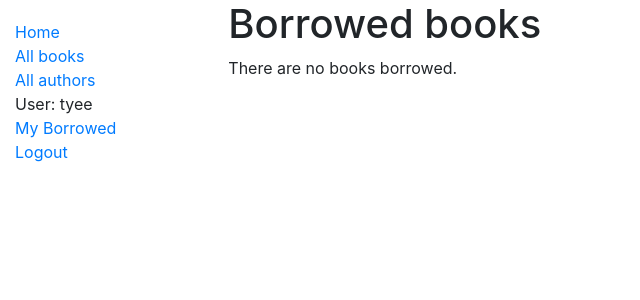
After one commit to thomas-yee/locallibrary, a Django app: page /catalog/mybooks/ in a window 1280 px wide. The commit adds this page. Shown: the top 300 px of the page, without its empty margins (0-640 px from the left). Run offline with Django 3.2, Linux system fonts and the light colour scheme; a user stored in the database is signed in; data comes from the database, SQL or seed files in the repository; both versions use the stored data as it was after the commit; some libraries are stand-ins or nearby versions.

Commit message:
Added a view that shows the current user's books

```diff
--- a/catalog/admin.py
+++ b/catalog/admin.py
@@ -42,7 +42,7 @@ class BookAdmin(admin.ModelAdmin):
 # Register the Admin classes for BookInstance using the decorator
 @admin.register(BookInstance)
 class BookInstanceAdmin(admin.ModelAdmin):
-    list_display = ('book', 'status', 'due_back', 'id')
+    list_display = ('book', 'status', 'borrower', 'due_back', 'id')
 
     # Used to filter which items are displayed
     list_filter = ('status', 'due_back')
@@ -53,6 +53,6 @@ class BookInstanceAdmin(admin.ModelAdmin):
             'fields': ('book', 'imprint', 'id')
         }),
         ('Availability', {
-            'fields': ('status', 'due_back')
+            'fields': ('status', 'due_back', 'borrower')
         }),
     )
--- a/catalog/templates/base_generic.html
+++ b/catalog/templates/base_generic.html
@@ -19,6 +19,16 @@
           <li><a href="{% url 'index' %}">Home</a></li>
           <li><a href="{% url 'books' %}">All books</a></li>
           <li><a href="{% url 'authors' %}">All authors</a></li>
+          <!--Will display text based on whether the user is authenticated
+          the url parameter next contains the address of the current page which is
+          added to the end of the URL. It will redirect user back ot the page-->
+          {% if user.is_authenticated %}
+            <li>User: {{user.get_username}} </li>
+            <li><a href="{% url 'my-borrowed'%}">My Borrowed</a></li>
+            <li><a href="{% url 'logout' %}?next={{request.path}}">Logout</a></li>
+          {% else %}
+            <li><a href="{% url 'login'%}?next={{request.path}}">Login</a></li>
+          {% endif %}
         </ul>
      {% endblock %}
       </div>
--- /dev/null
+++ b/catalog/templates/catalog/bookinstance_list_borrowed_user.html
@@ -0,0 +1,19 @@
+{% extends "base_generic.html" %}
+
+{% block content %}
+    <h1>Borrowed books</h1>
+
+    {% if bookinstance_list %}
+    <ul>
+
+      {% for bookinst in bookinstance_list %}
+      <li class="{% if bookinst.is_overdue %}text-danger{% endif %}">
+        <a href="{% url 'book-detail' bookinst.book.pk %}">{{bookinst.book.title}}</a> ({{ bookinst.due_back }})
+      </li>
+      {% endfor %}
+    </ul>
+
+    {% else %}
+      <p>There are no books borrowed.</p>
+    {% endif %}
+{% endblock %}
--- a/catalog/urls.py
+++ b/catalog/urls.py
@@ -15,4 +15,5 @@ urlpatterns = [
     path('book/<int:pk>', views.BookDetailView.as_view(), name ='book-detail'),
     path('authors/', views.AuthorListView.as_view(), name = 'authors'),
     path('author/<int:pk>', views.AuthorDetailView.as_view(), name='author-detail'),
+    path('mybooks/', views.LoanedBooksByUserListView.as_view(), name='my-borrowed')
 ]
--- a/catalog/views.py
+++ b/catalog/views.py
@@ -66,3 +66,17 @@ class AuthorListView(generic.ListView):
 
 class AuthorDetailView(generic.DetailView):
     model = Author
+
+# Used to add the view of list of books loaned to the current user
+# This import allows only the logged in user to call this view
+from django.contrib.auth.mixins import LoginRequiredMixin
+class LoanedBooksByUserListView(LoginRequiredMixin, generic.ListView):
+    """Generic class-based vie wlisting books on loan to current user."""
+    model = BookInstance
+    # May have different lists of BookInstance records with different views and templates
+    template_name = 'catalog/bookinstance_list_borrowed_user.html'
+    paginate_by = 10
+
+    # Restrict query to just BookInstance objects for the current user
+    def get_queryset(self):
+        return BookInstance.objects.filter(borrower=self.request.user).filter(status__exact='o').order_by('due_back')
```
Also changed, not shown: catalog/models.py (+10 -0 lines), catalog/migrations/0003_auto_20200428_2229.py (added), catalog/migrations/0004_auto_20200428_2255.py (added), db.sqlite3.
